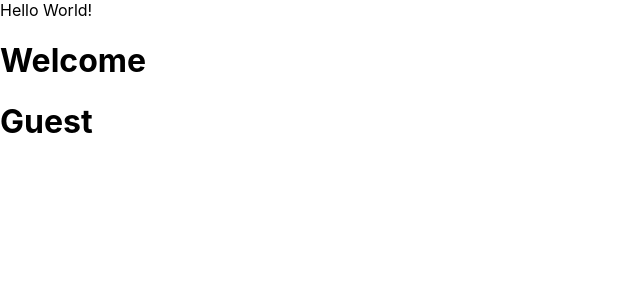
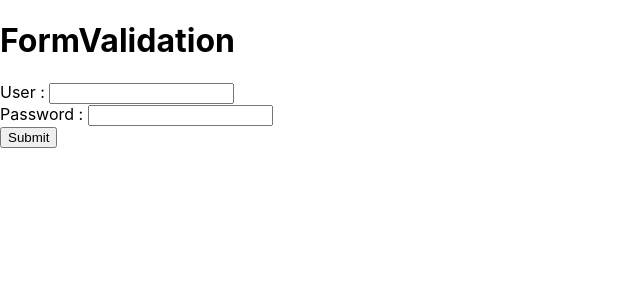
Before and after one commit to margub9363/React_Learning_from_Youtube, a React (Create React App) app in the folder blog/: page / in a window 1280 px wide. Shown: the top 300 px of the page, without its empty margins (0-640 px from the left). Built offline with nearby package versions, Linux system fonts and the light colour scheme.

Commit message:
Simple Form Validation

```diff
--- a/blog/src/App.js
+++ b/blog/src/App.js
@@ -1,12 +1,12 @@
 import logo from "./logo.svg";
 import "./App.css";
 import Profile from "./Profile";
+import Login from "./Login";
 
 function App() {
   return (
     <div>
-      Hello World!
-      <Profile />
+      <Login />
     </div>
   );
 }
--- /dev/null
+++ b/blog/src/Login.js
@@ -0,0 +1,40 @@
+import { useState } from "react";
+
+function Login() {
+  const [userErrorFlag, setUserErrorFlag] = useState(false);
+  const [passwordErrorFlag, setPasswordErrorFlag] = useState(false);
+
+  const userInputHandler = (e) => {
+    if (e.currentTarget.value != "Tannu") {
+      setUserErrorFlag(true);
+    } else {
+      setUserErrorFlag(false);
+    }
+  };
+
+  const passwordInputHandler = (e) => {
+    if (e.currentTarget.value != "Tannu@123") {
+      setPasswordErrorFlag(true);
+    } else {
+      setPasswordErrorFlag(false);
+    }
+  };
+
+  const submitHandler = (e) => {
+    console.log("******");
+  };
+
+  return (
+    <div>
+      <h1>FormValidation</h1>
+      User : <input type="text" onChange={userInputHandler} /> <br />{" "}
+      {userErrorFlag ? <h1> Value Mismatch </h1> : <span></span>}
+      Password : <input type="text" onChange={passwordInputHandler} />{" "}
+      {passwordErrorFlag ? <h1> Value Mismatch </h1> : <span></span>}
+      <br />
+      <button onClick={submitHandler}>Submit</button>
+    </div>
+  );
+}
+
+export default Login;
```
